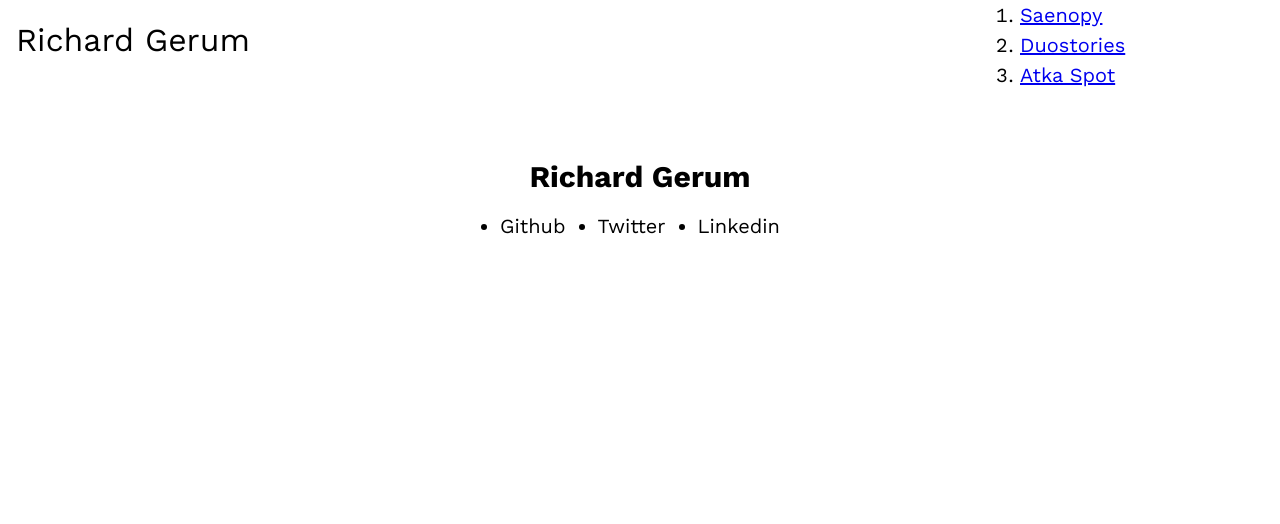
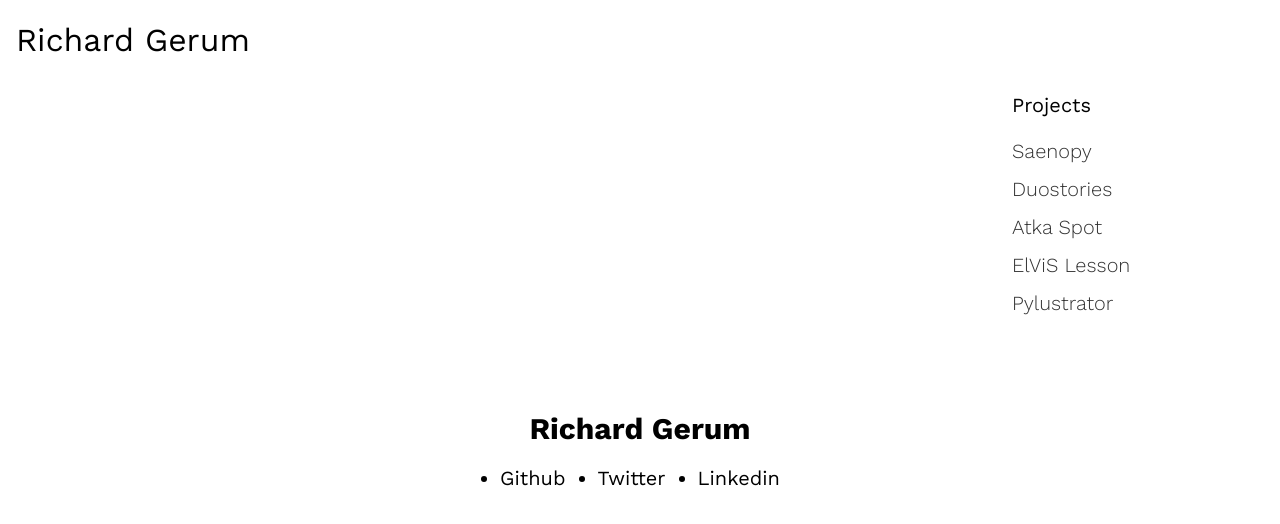
Before and after one commit to rgerum/portfolio-page, a Next.js app: page / in a window 1280 px wide. Shown: the top 524 px of the page. Built offline with nearby package versions, Linux system fonts and the light colour scheme; a web font is replaced by a local one.

Commit message:
split nav aside into three components

```diff
--- a/src/app/page.js
+++ b/src/app/page.js
@@ -1,19 +1,14 @@
-import Link from "next/link";
+import React from "react";
+import styles from "@/app/projects/[project_name]/layout.module.css";
+import NavAsideProjects from "@/components/NavAsideProjects";
 
 export default function Page() {
   return (
     <>
-      <ol>
-        <li>
-          <Link href={"/projects/saenopy"}>Saenopy</Link>
-        </li>
-        <li>
-          <Link href={"/projects/duostories"}>Duostories</Link>
-        </li>
-        <li>
-          <Link href={"/projects/spot"}>Atka Spot</Link>
-        </li>
-      </ol>
+      <main className={styles.main}></main>
+      <aside className={styles.aside}>
+        <NavAsideProjects />
+      </aside>
     </>
   );
 }
--- a/src/components/NavAside/NavAside.module.css
+++ b/src/components/NavAside/NavAside.module.css
@@ -59,16 +59,3 @@
 .active_link {
     color: deeppink;
 }
-
-
-.icon_list {
-    list-style: none;
-    padding: 0;
-    display: flex;
-    gap: 16px;
-    margin-top: 32px;
-}
-
-.icon_list a {
-    color:inherit;
-}
--- /dev/null
+++ b/src/components/NavAsideLinks/index.js
@@ -0,0 +1,2 @@
+export * from "./NavAsideLinks";
+export { default } from "./NavAsideLinks";
--- /dev/null
+++ b/src/components/NavAsideProjects/NavAsideProjects.jsx
@@ -0,0 +1,36 @@
+"use client";
+import React from "react";
+import styles from "../NavAside/NavAside.module.css";
+import Link from "next/link";
+import { usePathname } from "next/navigation";
+
+function NavAsideProjects() {
+  const pathname = usePathname().split("/").at(-1);
+  const links = [
+    { id: "saenopy", text: "Saenopy" },
+    { id: "duostories", text: "Duostories" },
+    { id: "spot", text: "Atka Spot" },
+    { id: "elvis", text: "ElViS Lesson" },
+    { id: "pylustrator", text: "Pylustrator" },
+  ];
+
+  return (
+    <>
+      <div className={styles.header}>Projects</div>
+      <ol className={styles.nav_list}>
+        {links.map(({ text, id }) => (
+          <li key={id}>
+            <Link
+              className={pathname === id ? styles.active_link : styles.link}
+              href={"/projects/" + id}
+            >
+              {text}
+            </Link>
+          </li>
+        ))}
+      </ol>
+    </>
+  );
+}
+
+export default NavAsideProjects;
--- /dev/null
+++ b/src/components/NavAsideProjects/index.js
@@ -0,0 +1,2 @@
+export * from "./NavAsideProjects";
+export { default } from "./NavAsideProjects";
```
Also changed, not shown: src/app/projects/[project_name]/page.jsx (+6 -3 lines), src/components/NavAside/NavAside.jsx (+1 -67 lines), src/components/NavAsideLinks/NavAsideLinks.jsx (added, +47 -0 lines), src/components/NavAsideLinks/NavAsideLinks.module.css (added, +11 -0 lines), src/components/NavAsideProjects/NavAsideProjects.module.css (added).
